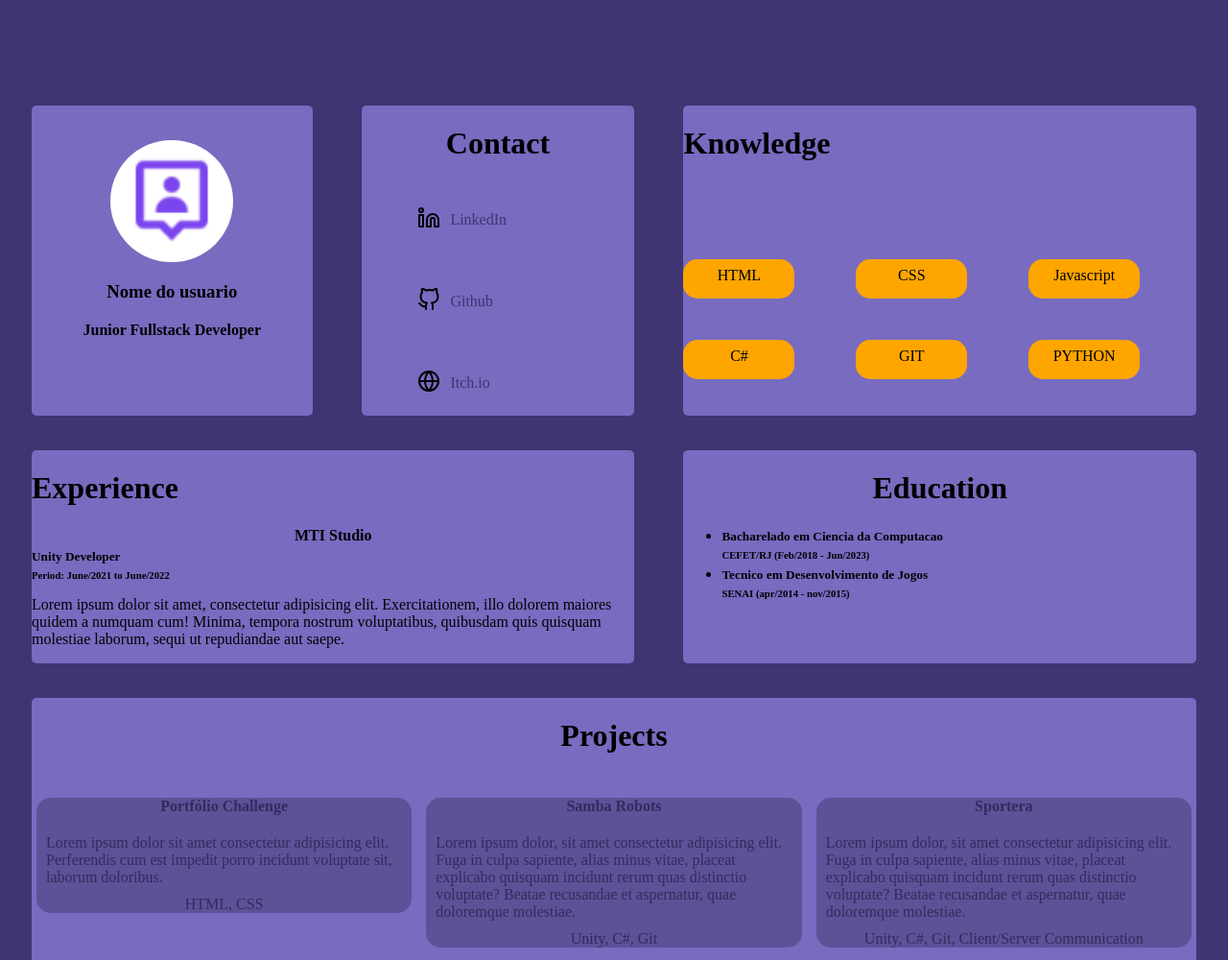
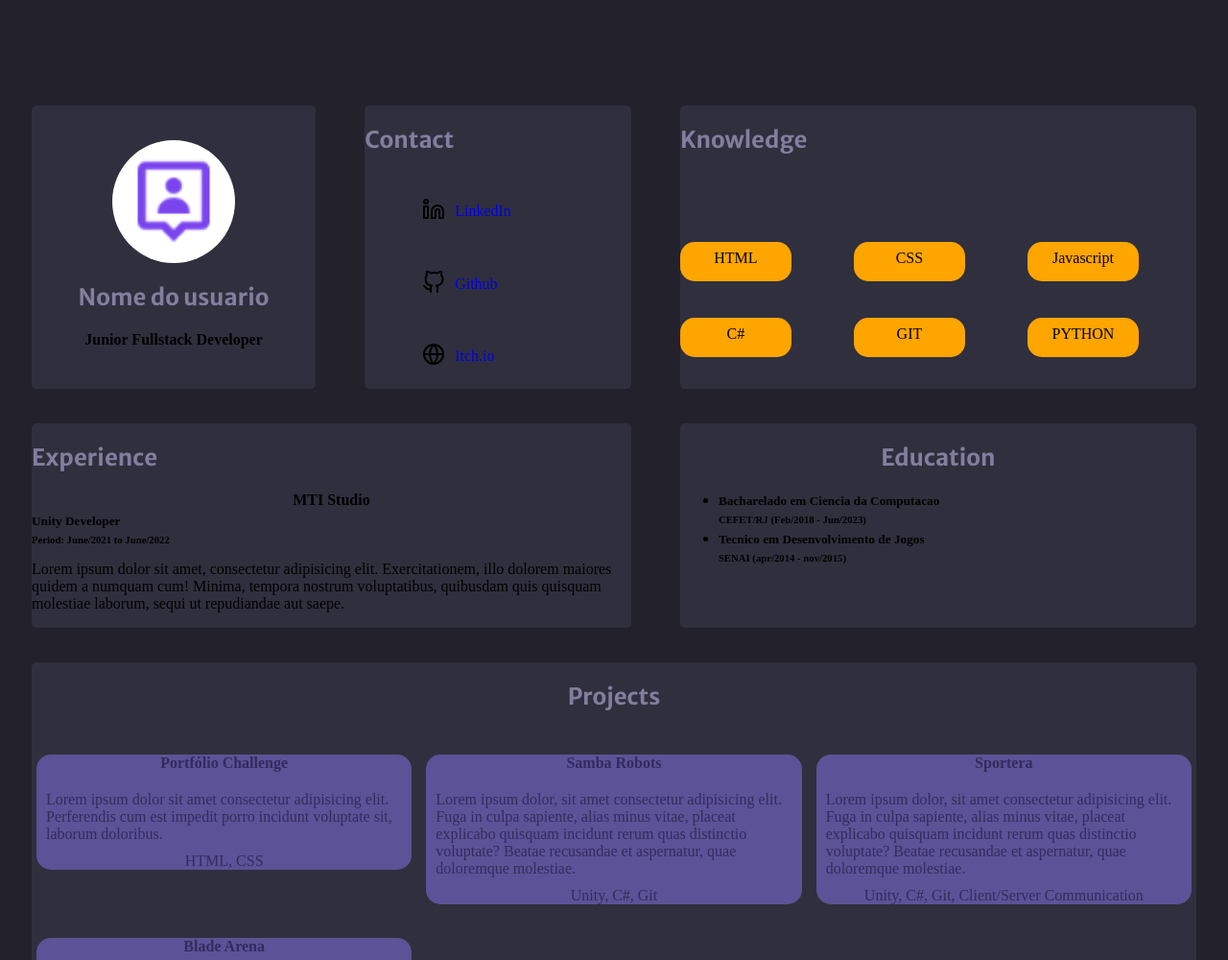
Before and after one commit to N0stalgiaUltra/WebPortfolio, a plain HTML site: page index.html in a window 1280 px wide. Shown: the top 1000 px of the page at 96% size. Drawn offline with Linux system fonts and the light colour scheme.

Commit message:
Changing the colors; Adding the fonts and adapting to the project; changed titles to h2

```diff
--- a/index.html
+++ b/index.html
@@ -7,6 +7,9 @@
 
     <title>Portfólio do Vinicius</title>
     <link rel="stylesheet" href="style.css">
+    <link rel="preconnect" href="https://fonts.googleapis.com">
+    <link rel="preconnect" href="https://fonts.gstatic.com" crossorigin>
+    <link href="https://fonts.googleapis.com/css2?family=Merriweather+Sans:wght@400;500;700&family=Oswald:wght@200&display=swap" rel="stylesheet">
 </head>
 <body>
     <div class = "container">
@@ -22,12 +25,12 @@
                 </div>
             </div>
 
-            <h3> Nome do usuario </h3>
+            <h2> Nome do usuario </h2>
             <h4> Junior Fullstack Developer </h4>
         </div>
 
         <div class= "contact">
-            <h1> Contact </h1>
+            <h2> Contact </h2>
                 <img src="./assets/linkedin.svg"> <a href="https://www.linkedin.com/in/vinicius-santos-b217b5168/"> LinkedIn </a>
                 <img src="./assets/github.svg"><a href="https://github.com/N0stalgiaUltra"> Github </a>
                 <img src="./assets/globe.svg"><a href="https://n0stalgia-ultra.itch.io/"> Itch.io </a>
@@ -35,7 +38,7 @@
         </div>
 
         <div class = "education">
-            <h1> Education </h1>
+            <h2> Education </h2>
             <ul>
                 <li>
                     <h5> Bacharelado em Ciencia da Computacao </h5>
@@ -49,7 +52,7 @@
         </div>
 
         <div class = "knowledge">
-            <h1> Knowledge </h1>
+            <h2> Knowledge </h2>
 
             <div class = "knowItem">
                 <div class = "knowText">
@@ -86,7 +89,7 @@
 
         <div class = "experience">
 
-            <h1> Experience </h1>
+            <h2> Experience </h2>
             <h4> MTI Studio</h4>
             <h5> Unity Developer </h5>
             <h6> Period: June/2021 to June/2022 </h6>
@@ -95,7 +98,7 @@
 
 
         <div class = "projects">
-            <h1> Projects </h1>
+            <h2> Projects </h2>
 
             <a href="https://github.com/N0stalgiaUltra/WebPortfolio">
                 <div class = "projectCard">
--- a/style.css
+++ b/style.css
@@ -1,7 +1,13 @@
 body{
-    background-color: rgb(62, 53, 114);
+    background-color: #22212C;
+}
 
+h2{
+    font-family: 'Merriweather Sans', sans-serif;
+    font-weight: 700;
+    color: #837E9F;
 }
+
 
 .container{
     display: grid;
@@ -18,7 +24,7 @@ body{
 
 .profile{
     grid-area: profile;
-    background-color: rgb(120, 107, 192);
+    background-color: #302F3D;
 
 
     border-radius: 5px;
@@ -49,7 +55,7 @@ body{
 }
 
 
-.profile h3, h4{
+.profile h2, h4{
     /* LEMBRAR DE VOLTAR PARA ESTILIZAR O TEXTO*/
     grid-area: profile;
     text-align: center;
@@ -59,7 +65,7 @@ body{
 
 .contact {
     grid-area: contact;
-    background-color: rgb(120, 107, 192);
+    background-color: #302F3D;
     margin: 10px 25px 25px 25px;
     border-radius: 5px;
 
@@ -67,20 +73,20 @@ body{
     grid-template-rows: repeat(3, 1fr);
 
     gap: 5px;
-    justify-items: center;
+    justify-items: start;
 }
 
-.contact h1{
+.contact h2{
     grid-column-start: 1;
     grid-column-end: 4;
     grid-row-start: 1;
     grid-row-end: 2;
+    justify-content: start;
 }
 
 .contact a{
     grid-column: 2;
     text-decoration: none;
-    color: rgb(62, 53, 114);
     margin: 25px 0px 25px 0px;
     justify-self: start;
 }
@@ -94,7 +100,7 @@ body{
 .knowledge{
 
     grid-area: knowledge;
-    background-color: rgb(120, 107, 192);
+    background-color: #302F3D;
     margin: 10px 25px 25px 25px;;
     border-radius: 5px;
 
@@ -105,7 +111,7 @@ body{
 
 }
 
-.knowledge h1{
+.knowledge h2{
     grid-column-start: 1;
     grid-column-end: 4;
     grid-row-start: 1;
@@ -128,7 +134,7 @@ body{
 
 .projects{
     grid-area: projects;
-    background-color: rgb(120, 107, 192);
+    background-color: #302F3D;
     margin: 10px 25px 25px 25px;;
     border-radius: 5px;
 
@@ -138,7 +144,7 @@ body{
     grid-auto-rows: auto;
 }
 
-.projects h1{
+.projects h2{
     grid-column-start: 1;
     grid-column-end: 4;
     grid-row-start: 1;
@@ -171,12 +177,12 @@ body{
 }
 .experience{
     grid-area: experience;
-    background-color: rgb(120, 107, 192);
+    background-color: #302F3D;
     margin: 10px 25px 25px 25px;;
     border-radius: 5px;
 }
 
-.experience h1{
+.experience h2{
     display: flex;
     justify-content: start;
 }
@@ -187,12 +193,12 @@ body{
 
 .education{
     grid-area: education;
-    background-color: rgb(120, 107, 192);
-    margin: 10px 25px 25px 25px;;
+    background-color: #302F3D;
+    margin: 10px 25px 25px 25px;
     border-radius: 5px;
 }
 
-.education h1{
+.education h2{
     display:flex;
     justify-content: center;
 }
```
